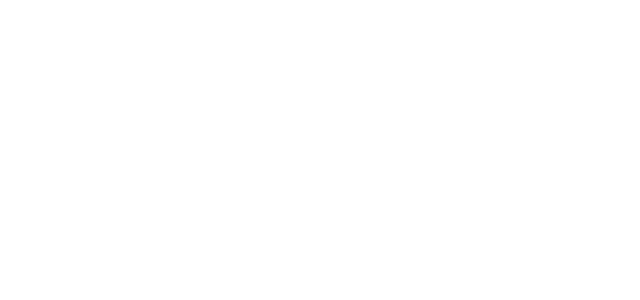
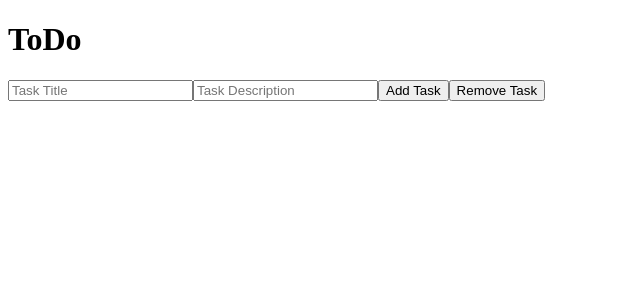
Before and after one commit to AureateProgrammer/Daily-Task-To-Do-, a React (Vite) app: page / in a window 1280 px wide. Shown: the top 300 px of the page, without its empty margins (0-640 px from the left). Built offline with nearby package versions, Linux system fonts and the light colour scheme.

Commit message:
Creating task logic

```diff
--- a/src/App.tsx
+++ b/src/App.tsx
@@ -1,8 +1,10 @@
 import { useState } from 'react'
+import ToDo from './components/ToDo'
 
 function App() {
   return (
     <>
+      <ToDo />
     </>
   )
 }
--- /dev/null
+++ b/src/components/ToDo.tsx
@@ -0,0 +1,21 @@
+
+
+export default function ToDo() {
+
+
+
+
+  return (
+    <div>
+      <h1>ToDo</h1>
+      <input type="text" placeholder="Task Title" />
+      <input type="text" placeholder="Task Description" />
+
+
+      <button>Add Task</button>
+      <button>Remove Task</button>
+
+
+    </div>
+  )
+}
```
